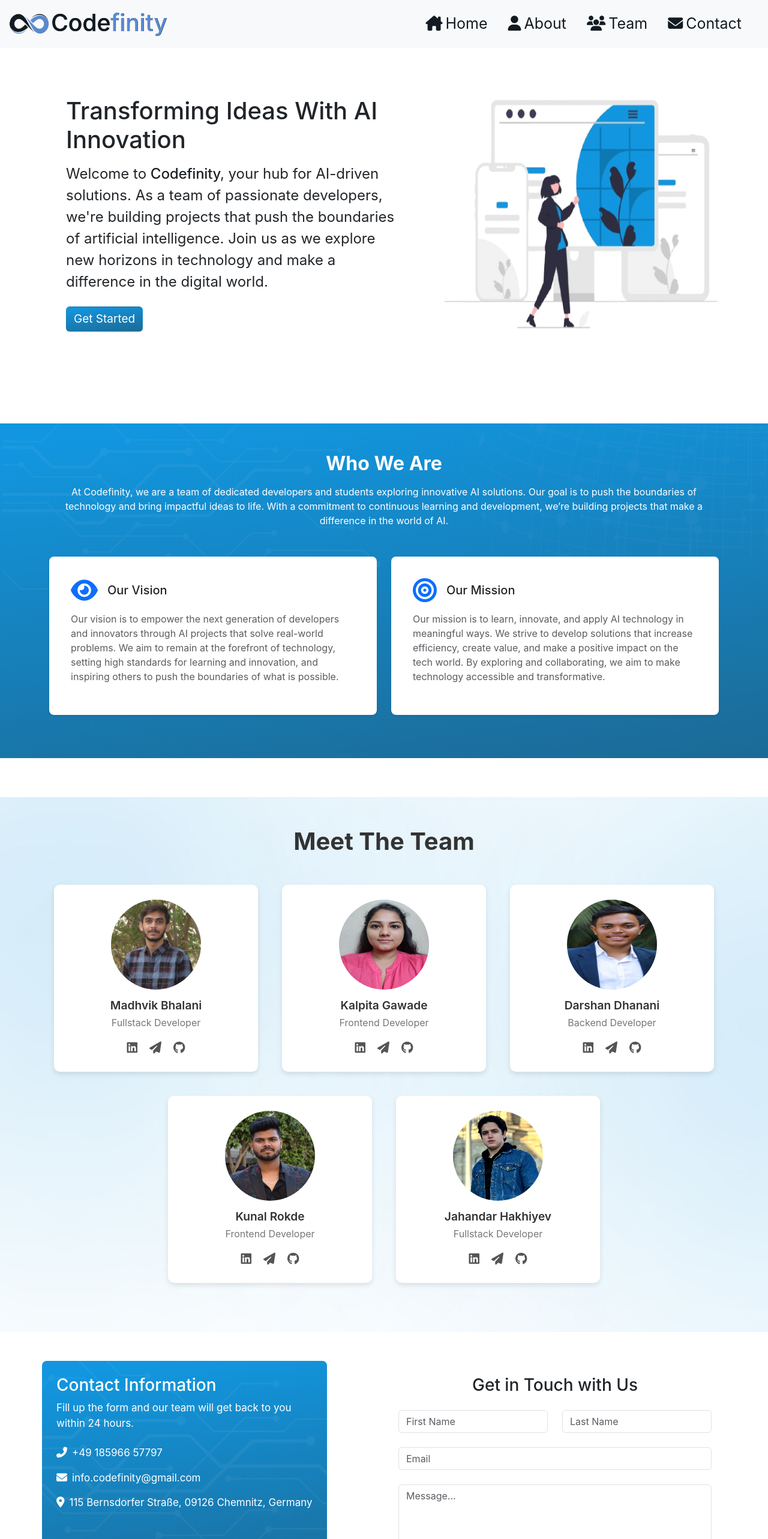
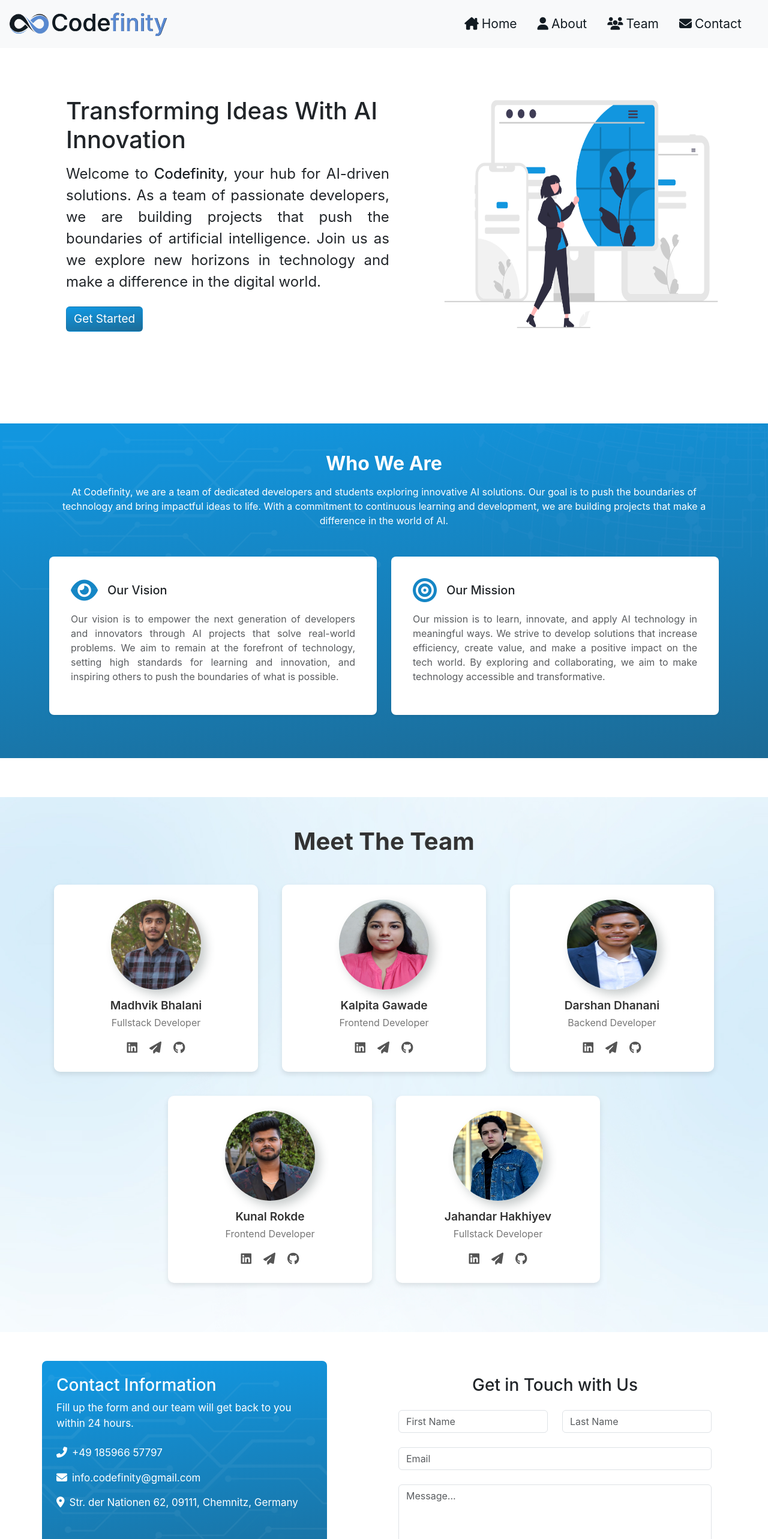
Before and after one commit to Madhvik-Bhalani/Codefinity, a React (Create React App) app: page / in a window 1280 px wide. Shown: the top 2566 px of the page at 60% size. Built offline with nearby package versions, Linux system fonts and the light colour scheme.

Commit message:
fixing design issues

```diff
--- a/package.json
+++ b/package.json
@@ -11,6 +11,7 @@
     "react-router-dom": "^6.27.0",
     "react-scripts": "5.0.1",
     "react-scroll": "^1.9.0",
+    "react-toastify": "^10.0.6",
     "web-vitals": "^2.1.4"
   },
   "scripts": {
--- a/src/Components/About/About.css
+++ b/src/Components/About/About.css
@@ -1,17 +1,28 @@
+@keyframes fadeIn {
+    0% {
+        opacity: 0;
+    }
+
+    100% {
+        opacity: 1;
+    }
+}
+
 .about-section {
     background: linear-gradient(172deg, #1296DF 6.23%, #1F5B7C 131.99%, #22506A 146.31%, #292F32 165.42%);
     padding: 60px 0;
 
     position: relative;
-    z-index: 2; /* Content will stay above the image */
-    scroll-margin-top:125px !important;
-
+    z-index: 2;
+    /* Content will stay above the image */
+    scroll-margin-top: 125px !important;
+    animation: fadeIn 1s;
 }
 
 .about-section::before {
     content: '';
     background: url('../../Assets/line-shape.png') no-repeat center center;
-    background-size:cover;
+    background-size: cover;
     position: absolute;
     top: 0;
     left: 0;
@@ -24,7 +35,7 @@
 .about-section::after {
     content: '';
     background: url('../../Assets/mask-shape.png') no-repeat center center;
-    background-size:cover;
+    background-size: cover;
     position: absolute;
     top: 0;
     right: 0;
@@ -40,7 +51,7 @@
     font-weight: bold;
 }
 
-.about-section p{
+.about-section p {
     color: white;
     font-size: 16px;
 }
@@ -62,3 +73,7 @@
     font-size: 2.5rem;
     margin-right: 15px;
 }
+
+.about-section i {
+    color: #1586c5 !important;
+}
--- a/src/Components/About/About.jsx
+++ b/src/Components/About/About.jsx
@@ -10,7 +10,7 @@ const About = () => {
                     <p className='mt-3 mb-2'>
                         At Codefinity, we are a team of dedicated developers and students exploring innovative AI solutions.
                         Our goal is to push the boundaries of technology and bring impactful ideas to life. With a commitment
-                        to continuous learning and development, we’re building projects that make a difference in the world of AI.
+                        to continuous learning and development, we are building projects that make a difference in the world of AI.
                     </p>
                 </div>
                 <div className="row">
@@ -19,10 +19,10 @@ const About = () => {
                         <div className="card border-0 shadow-sm">
                             <div className="card-body">
                                 <div className="d-flex align-items-center mb-3">
-                                    <i className="fas fa-eye fs-1 text-primary me-3"></i>
+                                    <i className="fas fa-eye fs-1 me-3"></i>
                                     <h5 className="mb-0">Our Vision</h5>
                                 </div>
-                                <p className="text-muted">
+                                <p className="text-muted" style={{textAlign:"justify"}}>
                                 Our vision is to empower the next generation of developers and innovators through AI projects that solve real-world problems. We aim to remain at the forefront of technology, setting high standards for learning and innovation, and inspiring others to push the boundaries of what is possible.
                                 </p>
                             </div>
@@ -34,10 +34,10 @@ const About = () => {
                         <div className="card border-0 shadow-sm">
                             <div className="card-body">
                                 <div className="d-flex align-items-center mb-3">
-                                    <i className="fas fa-bullseye fs-1 text-primary me-3"></i>
+                                    <i className="fas fa-bullseye fs-1 me-3"></i>
                                     <h5 className="mb-0">Our Mission</h5>
                                 </div>
-                                <p className="text-muted">
+                                <p className="text-muted" style={{textAlign:"justify"}}>
                                 Our mission is to learn, innovate, and apply AI technology in meaningful ways. We strive to develop solutions that increase efficiency, create value, and make a positive impact on the tech world. By exploring and collaborating, we aim to make technology accessible and transformative.
                                 </p>
                             </div>
--- a/src/Components/ContactSection/ContactSection.css
+++ b/src/Components/ContactSection/ContactSection.css
@@ -1,6 +1,21 @@
 .contact-box {
     position: relative;
     z-index: 2;
+
+}
+
+@keyframes fadeIn {
+    0% {
+        opacity: 0;
+    }
+
+    100% {
+        opacity: 1;
+    }
+}
+
+#contact {
+    animation: fadeIn 1s;
 }
 
 .contact-box::before {
--- a/src/Components/ContactSection/ContactSection.jsx
+++ b/src/Components/ContactSection/ContactSection.jsx
@@ -1,66 +1,141 @@
-import React from 'react';
-import "./ContactSection.css";
-
+import React, { useState } from 'react';
+import './ContactSection.css';
 
 function ContactSection() {
+    // Initialize state
+    const [data, setData] = useState({ fname: '', lname: '', email: '', msg: '' });
+
+    // Function to handle input changes
+    const handleChange = (e) => {
+        const { name, value } = e.target;
+        setData((prevData) => ({
+            ...prevData,
+            [name]: value,
+        }));
+    };
+
+    // Function to handle form submission
+    const handleSubmit = (e) => {
+        e.preventDefault();
+
+        setData({ fname: '', lname: '', email: '', msg: '' });
+    };
+
     return (
         <div className="container py-5" id='contact'>
             <div className="row justify-content-between">
-
+                {/* Contact Information Section */}
                 <div
                     className="col-md-5 p-4 contact-box"
                     style={{
-                        background: "linear-gradient(172deg, #1296DF 6.23%, #1F5B7C 131.99%, #22506A 146.31%, #292F32 165.42%)",
+                        background: 'linear-gradient(172deg, #1296DF 6.23%, #1F5B7C 131.99%, #22506A 146.31%, #292F32 165.42%)',
                         color: '#fff',
                         borderRadius: '8px',
                     }}>
                     <h3>Contact Information</h3>
-                    <p style={{ fontSize: "17px" }}> Fill up the form and our team will get back to you within 24 hours.</p>
+                    <p style={{ fontSize: '17px' }}>Fill up the form and our team will get back to you within 24 hours.</p>
 
                     <div className="mb-3 mt-4 contact-icons">
-                        <a href="tel:+4917657616606"><i className="fas fa-phone-alt me-2" style={{ fontSize: "18px" }}></i><span style={{ fontSize: "17px" }}>+49 185966 57797</span></a>
+                        <a href="tel:+4917657616606">
+                            <i className="fas fa-phone-alt me-2" style={{ fontSize: '18px' }}></i>
+                            <span style={{ fontSize: '17px' }}>+49 185966 57797</span>
+                        </a>
                     </div>
 
                     <div className="mb-3 contact-icons">
-                        <a href="mailto:info.codefinity@gmail.com"> <i className="fas fa-envelope me-2" style={{ fontSize: "18px" }}></i>
-                            <span style={{ fontSize: "17px" }}>info.codefinity@gmail.com</span></a>
+                        <a href="mailto:info.codefinity@gmail.com">
+                            <i className="fas fa-envelope me-2" style={{ fontSize: '18px' }}></i>
+                            <span style={{ fontSize: '17px' }}>info.codefinity@gmail.com</span>
+                        </a>
                     </div>
 
                     <div className="mb-3 contact-icons">
-                        <a href="https://maps.app.goo.gl/7bCCec5ikEsdQHCb9" target='_blank'><i className="fas fa-map-marker-alt me-2" style={{ fontSize: "18px" }}></i>
-                            <span style={{ fontSize: "17px" }}>115 Bernsdorfer Straße, 09126 Chemnitz, Germany</span></a>
+                        <a href="https://maps.app.goo.gl/57BmAnCyAQHGw7GJ7" target="_blank" rel="noreferrer">
+                            <i className="fas fa-map-marker-alt me-2" style={{ fontSize: '18px' }}></i>
+                            <span style={{ fontSize: '17px' }}>Str. der Nationen 62, 09111, Chemnitz, Germany</span>
+                        </a>
                     </div>
 
                     <div className="mt-5 contact-social-links">
-                        <a href="" target='_blank'><i className="fab fa-facebook me-3" style={{ fontSize: "22px" }}></i></a>
-                        <a href="" target='_blank'><i className="fab fa-instagram me-3" style={{ fontSize: "22px" }}></i></a>
-                        <a href="https://www.linkedin.com/in/Team-Codefinity/" target='_blank'><i className="fab fa-linkedin me-3" style={{ fontSize: "22px" }}></i></a>
-                        <a href="https://x.com/Team_Codefinity" target='_blank'><i className="fab fa-twitter me-3" style={{ fontSize: "22px" }}></i></a>
+                        <a href="" target="_blank" rel="noreferrer">
+                            <i className="fab fa-facebook me-3" style={{ fontSize: '22px' }}></i>
+                        </a>
+                        <a href="" target="_blank" rel="noreferrer">
+                            <i className="fab fa-instagram me-3" style={{ fontSize: '22px' }}></i>
+                        </a>
+                        <a href="https://www.linkedin.com/in/Team-Codefinity/" target="_blank" rel="noreferrer">
+                            <i className="fab fa-linkedin me-3" style={{ fontSize: '22px' }}></i>
+                        </a>
+                        <a href="https://x.com/Team_Codefinity" target="_blank" rel="noreferrer">
+                            <i className="fab fa-twitter me-3" style={{ fontSize: '22px' }}></i>
+                        </a>
                     </div>
                 </div>
 
-                {/* Right Side */}
+                {/* Form Section */}
                 <div className="col-md-6 p-4 col-end">
-                    <h3 className='text-center mb-3'>Get in Touch with Us</h3>
-                    <form>
+                    <h3 className="text-center mb-3">Get in Touch with Us</h3>
+                    <form onSubmit={handleSubmit}>
                         <div className="row mb-4 mt-4">
                             <div className="col">
-                                <input type="text" className="form-control" placeholder="First Name" required />
+                                <input
+                                    type="text"
+                                    className="form-control"
+                                    placeholder="First Name"
+                                    name="fname"
+                                    value={data.fname}
+                                    onChange={handleChange}
+                                    required
+                                />
                             </div>
                             <div className="col">
-                                <input type="text" className="form-control" placeholder="Last Name" required />
+                                <input
+                                    type="text"
+                                    className="form-control"
+                                    placeholder="Last Name"
+                                    name="lname"
+                                    value={data.lname}
+                                    onChange={handleChange}
+                                    required
+                                />
                             </div>
                         </div>
 
                         <div className="mb-4">
-                            <input type="email" className="form-control" placeholder="Email" required />
+                            <input
+                                type="email"
+                                className="form-control"
+                                placeholder="Email"
+                                name="email"
+                                value={data.email}
+                                onChange={handleChange}
+                                required
+                            />
                         </div>
 
                         <div className="mb-4">
-                            <textarea className="form-control" rows="4" placeholder="Message..." required></textarea>
+                            <textarea
+                                className="form-control"
+                                rows="4"
+                                placeholder="Message..."
+                                name="msg"
+                                value={data.msg}
+                                onChange={handleChange}
+                                required
+                            ></textarea>
                         </div>
 
-                        <button type="submit" style={{ background: "linear-gradient(172deg, #1296DF 6.23%, #1F5B7C 131.99%, #22506A 146.31%, #292F32 165.42%)", color: "white", width: "35%" }} className="btn mx-auto d-block">Send Message</button>
+                        <button
+                            type="submit"
+                            style={{
+                                background: 'linear-gradient(172deg, #1296DF 6.23%, #1F5B7C 131.99%, #22506A 146.31%, #292F32 165.42%)',
+                                color: 'white',
+                                width: '35%',
+                            }}
+                            className="btn mx-auto d-block"
+                        >
+                            Send Message
+                        </button>
                     </form>
                 </div>
             </div>
--- a/src/Components/Hero/Hero.css
+++ b/src/Components/Hero/Hero.css
@@ -67,7 +67,7 @@
         flex-direction: column;
         /* Change to column layout for mobile */
         height: auto;
-        margin: 55px 0px;
+        margin:110px 0px 55px 0px;
     }
 
     .left,
--- a/src/Components/Hero/Hero.jsx
+++ b/src/Components/Hero/Hero.jsx
@@ -6,26 +6,24 @@ import hero from '../../Assets/b_hero2.png';
 
 function Hero() {
 
-
-    const clickHandler = () => {
-
-    }
-
     return (
         <>
             <div className="hero" id="home">
 
                 <div className="left">
-                    <h1 className='text-capitalize' style={{ color: "121b22",width:"99%"}}>Transforming Ideas with AI Innovation</h1>
-                    <div className="para">
-                        <p>Welcome to <span style={{ textShadow: "0.25px 0.25px 0.25px #121b22" }}>Codefinity</span>, your hub for AI-driven solutions. As a team of passionate developers, we're building projects that push the boundaries of artificial intelligence. Join us as we explore new horizons in technology and make a difference in the digital world.
+                    <h1 className='text-capitalize' style={{ color: "121b22", width: "99%" }}>Transforming Ideas with AI Innovation</h1>
+                    <div className="para" style={{ width: "95%", textAlign: "justify" }} >
+                        <p>Welcome to <span style={{ textShadow: "0.25px 0.25px 0.25px #121b22" }}>Codefinity</span>, your hub for AI-driven solutions. As a team of passionate developers, we are building projects that push the boundaries of artificial intelligence. Join us as we explore new horizons in technology and make a difference in the digital world.
                         </p>
                     </div>
                     <div className="btns">
-                        <button className=" text-capitalize btn" style={{
-                            background: "linear-gradient(172deg, #1296DF 6.23%, #1F5B7C 131.99%, #22506A 146.31%, #292F32 165.42%)",
-                            color: "white", fontSize: "19px"
-                        }} onClick={clickHandler}>Get Started</button>
+                        <a href="#contact" style={{textDecoration:"none"}}>
+
+                            <button className=" text-capitalize btn" style={{
+                                background: "linear-gradient(172deg, #1296DF 6.23%, #1F5B7C 131.99%, #22506A 146.31%, #292F32 165.42%)",
+                                color: "white", fontSize: "19px"
+                            }} >Get Started</button>
+                        </a>
                     </div>
                 </div>
 
--- a/src/Components/ImprintModal/ImprintMode.jsx
+++ b/src/Components/ImprintModal/ImprintMode.jsx
@@ -43,11 +43,12 @@ function ImprintModal({ imprintRef }) {
                         <div className="modal-body" style={{ padding: '20px' }}>
                             <h4>Administration</h4>
                             <p className='m-0 p-0'>Team Codefinity</p>
-                            <p className='m-0 p-0'>Bernsdorfer Str. 115<br />09126, Chemnitz, Germany</p>
+                            <p className='m-0 p-0'>Str. der Nationen 62<br />09111, Chemnitz, Germany</p>
+
                             <p className='m-0 p-0'>
                                 Mobile:{' '}
                                 <a href="tel:+4917657616606" style={{ color: 'black', textDecoration: 'none' }}>
-                                    +49 176 5761 6606
+                                    +49 185966 57797
                                 </a>
                             </p>
                             <p className='m-0 p-0'>
--- a/src/Components/Navbar/Navbar.css
+++ b/src/Components/Navbar/Navbar.css
@@ -13,6 +13,10 @@
     color: #5a8ad3;
 }
 
+.sidebox Link{
+    font-size: 150px !important;
+}
+
 .sidebox {
     display: flex;
     margin-right: 15px;
@@ -20,7 +24,7 @@
 
 .sidebox li {
     list-style: none;
-    font-size: 25px;
+    font-size: 21px !important;
     margin: 0px 5px;
     padding: 4px;
     color: #121b22;
--- a/src/Components/TeamSection/TeamSection.css
+++ b/src/Components/TeamSection/TeamSection.css
@@ -1,10 +1,21 @@
+@keyframes fadeIn {
+    0% {
+        opacity: 0;
+    }
+
+    100% {
+        opacity: 1;
+    }
+}
+
 .team-section-container {
     padding: 50px 0;
-    background:url('../../Assets/hero-bg.jpg');
+    background: url('../../Assets/hero-bg.jpg');
     background-size: cover;
     background-repeat: no-repeat;
     margin: 65px 0px 0px 0px;
     scroll-margin-top: 125px;
+    animation: fadeIn 1s;
 }
 
 .section-header {
@@ -31,6 +42,7 @@
 .team-card:hover {
     transform: translateY(-5px);
     box-shadow: 0.4px 0.4px 1rem rgba(35, 52, 53, 0.25);
+    /* box-shadow: 3px 3px 10px 0px #5c8ba7; */
 }
 
 .team-image {
@@ -38,6 +50,8 @@
     height: 150px;
     border-radius: 50%;
     margin-bottom: 15px;
+    box-shadow: 8px 8px 1rem rgba(35, 52, 53, 0.25);
+
 }
 
 .team-info {
@@ -64,5 +78,5 @@
 }
 
 .social-icons a:hover {
-    color: #007bff;
+    color: #1586c5;
 }
```
Also changed, not shown: src/Assets/b_hero2.png, 1 other file (tests, documents, lock files or other folders).
